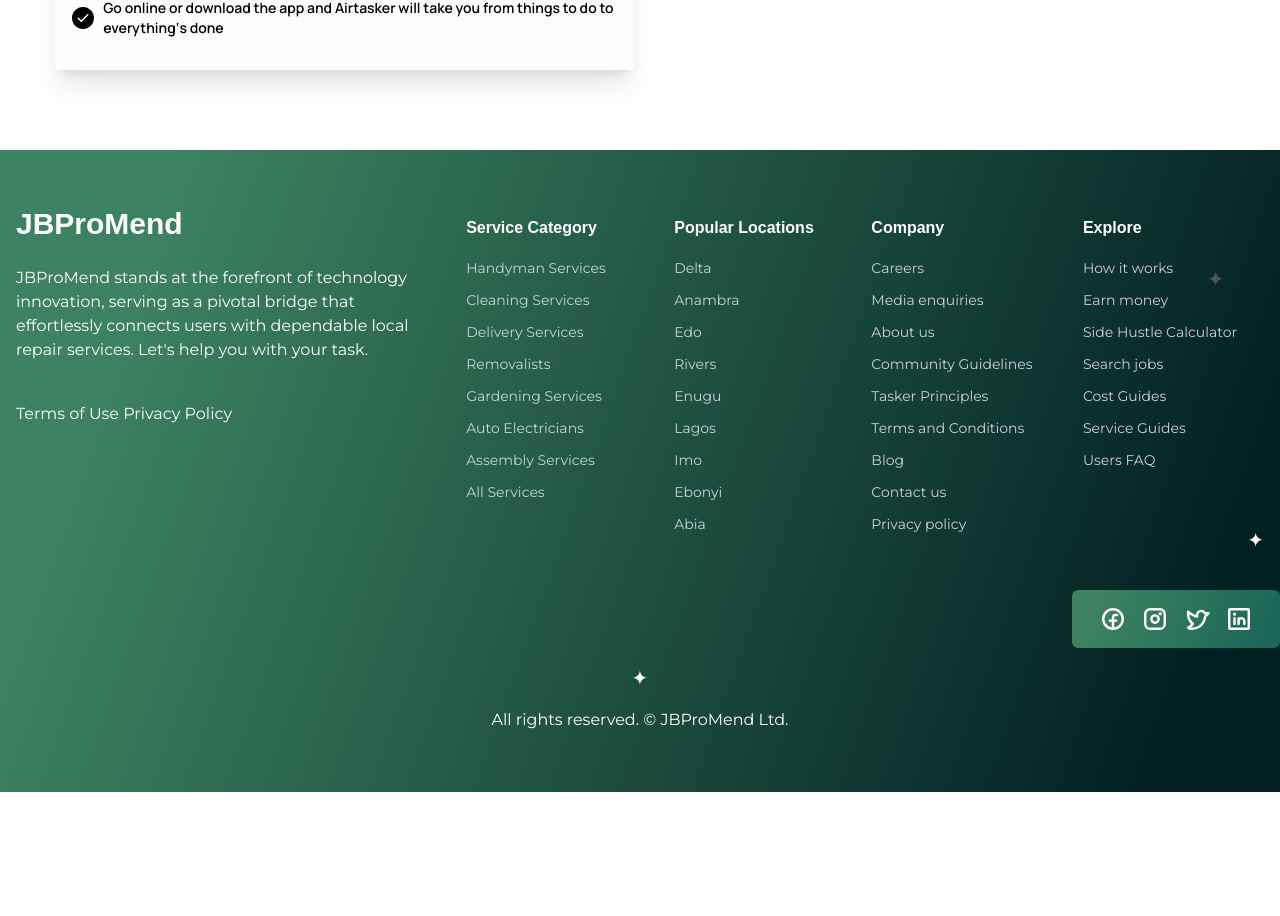
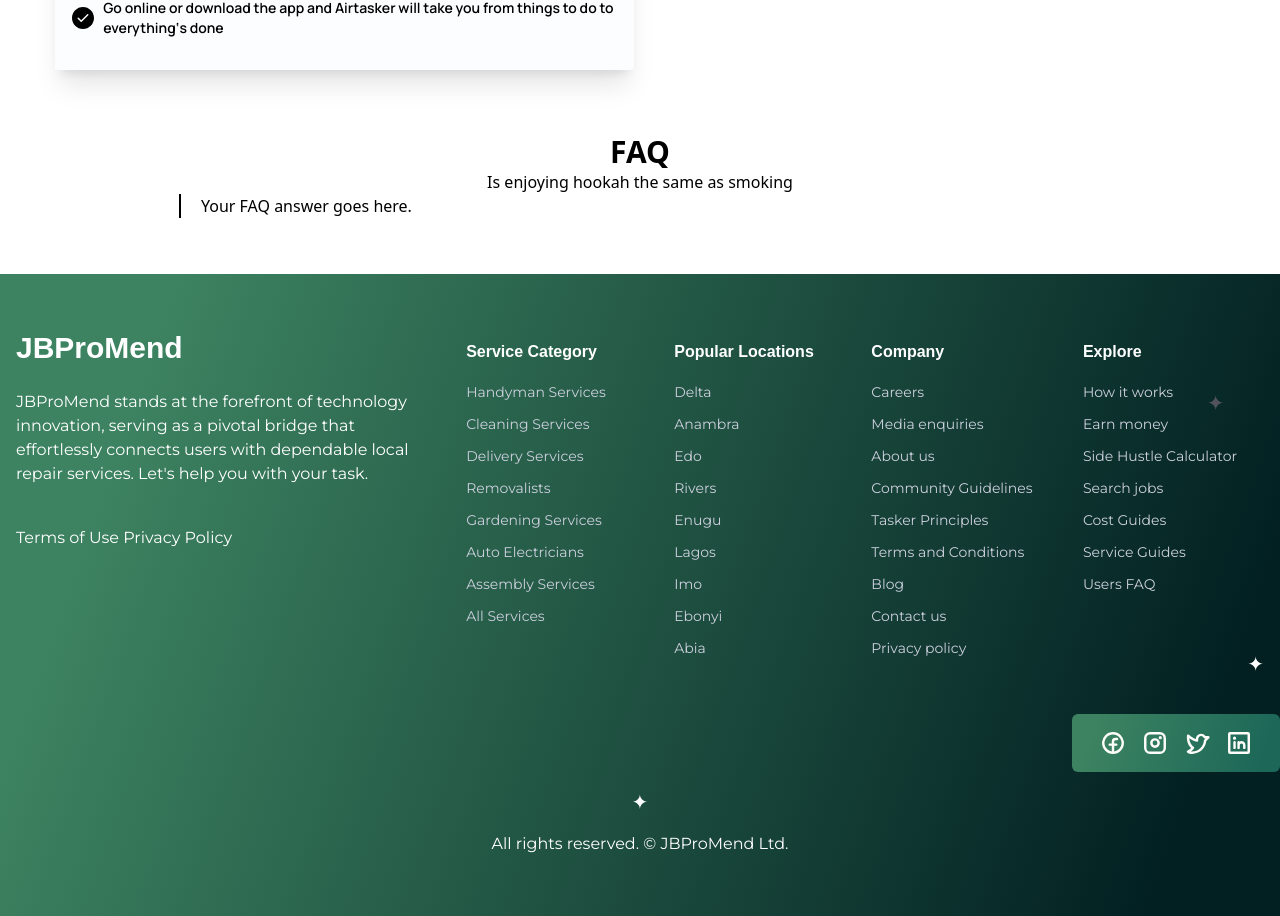
Before and after one commit to Elochukwu3/jb-task-searvice, a Next.js app: page /aboutUs in a window 1280 px wide. Shown: the part 1292-2208 px from the top of the page. Before the commit the page ends 2084 px from the top, so only its background shows below. Built offline with nearby package versions, Linux system fonts and the light colour scheme; a web font is replaced by a local one.

Commit message:
update: about page index

```diff
--- /dev/null
+++ b/app/(company)/(routes)/aboutUs/components/AboutFaq.tsx
@@ -0,0 +1,24 @@
+"use client"
+import React from 'react'
+import useCollapseAll from "@hooks/useCollapseAll";
+
+function AboutFaq() {
+  const { collapse, handler } = useCollapseAll();
+  return (
+    <div className='w-[94%] max-w-[922px] mx-auto'>
+      <h2 className='text-3xl text-center font-semibold'>FAQ</h2>
+      <span className='block mx-auto'></span>
+      <div>
+        <p className='text-center'>Is enjoying hookah the same as smoking </p>
+        <div className='border-l-2 pl-5 border-black'>
+        <p className='' onClick={()=>handler(1)}>Your FAQ answer goes here.</p>
+        <div className={`overflow-hidden transition-[max-height] duration-300 ${collapse ? "max-h-80" : "max-h-0"}`}>
+          <p className='faq-text'>Your FAQ answer goes here.</p>
+        </div>
+        </div>
+      </div>
+    </div>
+  )
+}
+
+export default AboutFaq;
--- a/app/(company)/(routes)/aboutUs/page.tsx
+++ b/app/(company)/(routes)/aboutUs/page.tsx
@@ -3,6 +3,7 @@ import Image from 'next/image';
 import React from 'react';
 import Comp from './components/Comp';
 import Gallery from './components/Gallery';
+import AboutFaq from './components/AboutFaq';
 
 
 
@@ -33,6 +34,7 @@ const page = () => {
     </div>
     <Comp/>
     <Comp reverse={true}/>
+    <AboutFaq/>
     </section>
   )
 }
```
